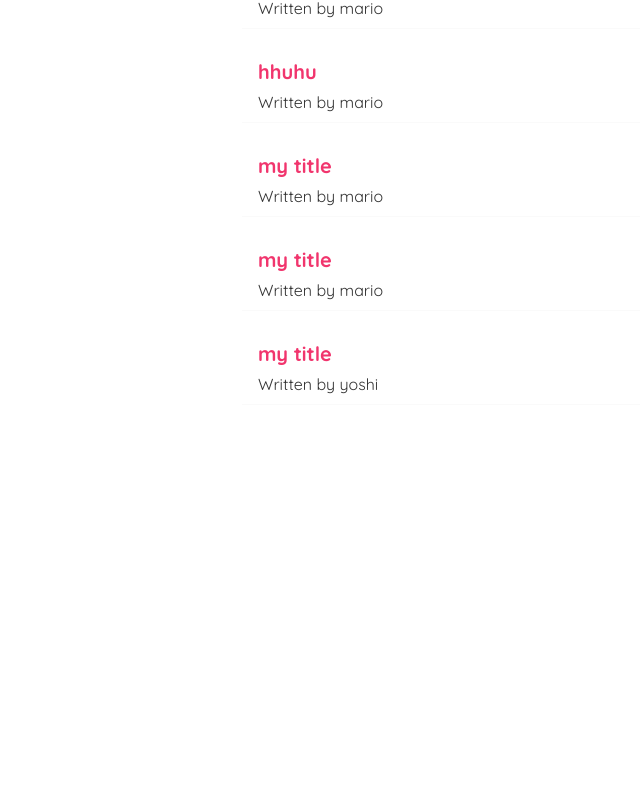
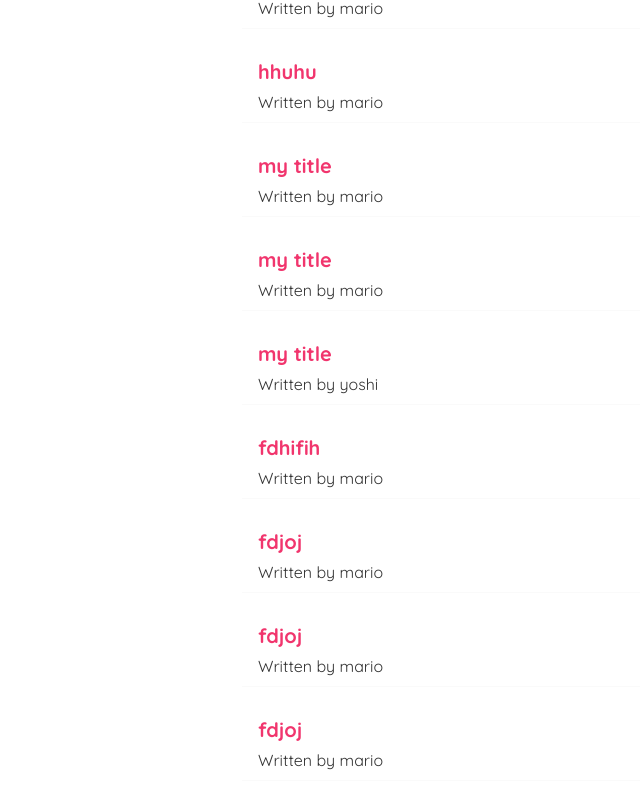
Before and after one commit to stephenbeale/dojo-blog, a React (Create React App) app: page / in a window 1280 px wide. Shown: the part 414-1222 px from the top of the page, without its empty margins (98-738 px from the left). Before the commit the page ends 899 px from the top, so only its background shows below. Built offline with nearby package versions, Linux system fonts and the light colour scheme; data requests are answered from the project's data file.

Commit message:
pushes user to home page after form submission

```diff
--- a/data/db.json
+++ b/data/db.json
@@ -41,6 +41,30 @@
       "title": "my title",
       "body": "the bodyjhihi",
       "author": "yoshi"
+    },
+    {
+      "id": "c4fb",
+      "title": "fdhifih",
+      "body": "djkkhf",
+      "author": "mario"
+    },
+    {
+      "id": "fead",
+      "title": "fdjoj",
+      "body": "dhhuuf",
+      "author": "mario"
+    },
+    {
+      "id": "2a48",
+      "title": "fdjoj",
+      "body": "dhhuuf",
+      "author": "mario"
+    },
+    {
+      "id": "34b4",
+      "title": "fdjoj",
+      "body": "dhhuuf",
+      "author": "mario"
     }
   ]
 }
--- a/src/Create.js
+++ b/src/Create.js
@@ -1,10 +1,12 @@
 import { useState } from "react";
+import { useHistory } from "react-router-dom";
 
 const Create = () => {
   const [title, setTitle] = useState("");
   const [body, setBody] = useState("");
   const [author, setAuthor] = useState("mario");
   const [isPending, setIsPending] = useState(false);
+  const history = useHistory();
 
   const handleSubmit = (e) => {
     e.preventDefault();
@@ -19,6 +21,8 @@ const Create = () => {
     }).then(() => {
       console.log("new blog added");
       setIsPending(false);
+      //pushes user to home page after form submission
+      history.push("/");
     });
   };
 
```
